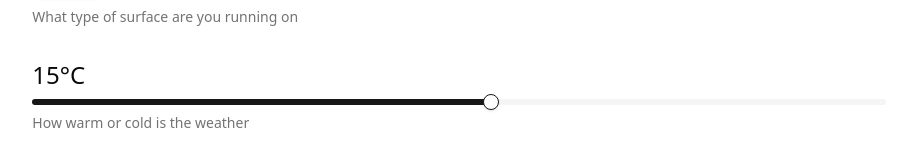
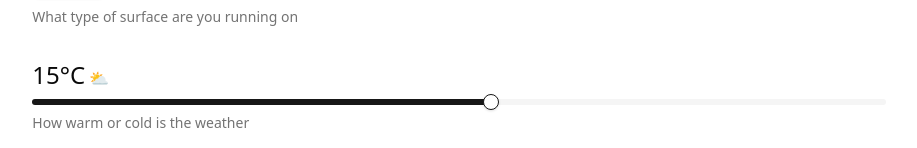
Before and after one commit to david11267/runners-ration, a React (Vite) app: page / in a window 1280 px wide. Shown: the part 967-1115 px from the top of the page, without its empty margins (181-1098 px from the left). Built offline with nearby package versions, Linux system fonts and the light colour scheme.

Commit message:
added conditional emojis for weather slider

```diff
--- /dev/null
+++ b/src/components/EmojiSwitcher.tsx
@@ -0,0 +1,31 @@
+export default function EmojiSwitcher({ number }: { number: number }) {
+  let emoji = "";
+
+  switch (true) {
+    case number <= -10:
+      emoji = "❄️";
+      break;
+    case number > -10 && number <= 0:
+      emoji = "☃️";
+      break;
+    case number > 0 && number <= 10:
+      emoji = "🌥️";
+      break;
+    case number > 10 && number <= 20:
+      emoji = "⛅";
+      break;
+    case number > 20 && number <= 28:
+      emoji = "🌞";
+      break;
+    case number > 28 && number <= 35:
+      emoji = "🔥";
+      break;
+    case number > 35:
+      emoji = "🌡️";
+      break;
+    default:
+      emoji = "❓";
+  }
+
+  return <span>{emoji}</span>;
+}
--- a/src/components/RunForm.tsx
+++ b/src/components/RunForm.tsx
@@ -8,6 +8,7 @@ import { Input } from "@/components/ui/input";
 import { Select, SelectTrigger, SelectValue, SelectContent, SelectItem } from "@/components/ui/select";
 import { Switch } from "./ui/switch";
 import { Slider } from "./ui/slider";
+import EmojiSwitcher from "./EmojiSwitcher";
 //this is metric data
 const formSchema = z.object({
   weight: z.number().min(30).max(200),
@@ -15,8 +16,8 @@ const formSchema = z.object({
   sex: z.enum(["Male", "Female", "Other"]),
   giProblems: z.boolean(),
   pace: z.number().min(2.5).max(20),
-  duration: z.string().time({ precision: 2 }),
-  startTime: z.string().time({ precision: 2 }),
+  duration: z.string().time(),
+  startTime: z.string().time(),
   runType: z.enum(["Easy", "Tempo", "Interval", "Race", "Long"]),
   weatherDegrees: z
     .number()
@@ -29,6 +30,7 @@ const formSchema = z.object({
 export default function RunForm() {
   const form = useForm<z.infer<typeof formSchema>>({
     resolver: zodResolver(formSchema),
+    mode: "onChange",
     defaultValues: {
       giProblems: false,
       pace: 6,
@@ -224,7 +226,9 @@ export default function RunForm() {
           name="weatherDegrees"
           render={({ field }) => (
             <FormItem>
-              <span className="text-2xl">{field.value}&deg;C</span>
+              <div>
+                <span className="text-2xl">{field.value}&deg;C</span> <EmojiSwitcher number={field.value} />
+              </div>
               <Slider
                 value={[field.value ?? 0]}
                 onValueChange={(value) => field.onChange(value[0])}
```
